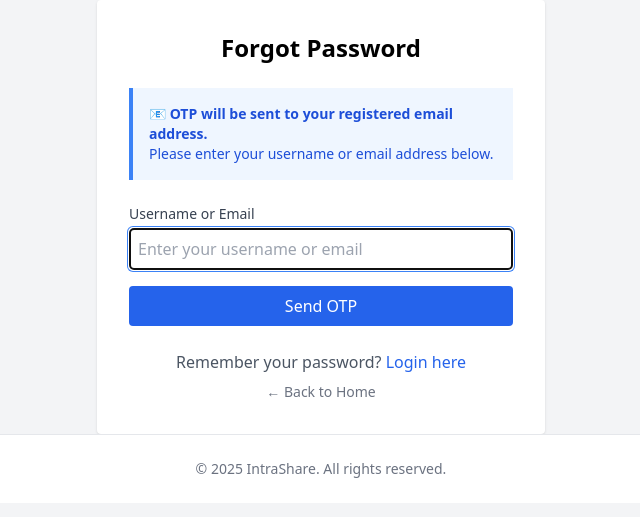
After one commit to sumankarki9/intrashare, a Django app: page /forgot-password/ in a window 1280 px wide. The commit adds this page. Shown: the top 517 px of the page, without its empty margins (319-959 px from the left). Run offline with Django 3.2, Linux system fonts and the light colour scheme; some libraries are stand-ins or nearby versions.

Commit message:
add reset password

```diff
--- /dev/null
+++ b/templates/auth/forgot_password.html
@@ -0,0 +1,61 @@
+{% extends "base.html" %}
+
+{% block title %}Forgot Password{% endblock %}
+
+{% block content %}
+<div class="max-w-md mx-auto bg-white p-8 rounded shadow">
+    <h1 class="text-2xl font-bold mb-6 text-center">Forgot Password</h1>
+
+    <!-- Display messages -->
+    {% if messages %}
+        <div class="mb-4 space-y-2">
+            {% for message in messages %}
+                <div class="p-3 rounded {% if message.tags == 'error' %}bg-red-100 text-red-700{% elif message.tags == 'warning' %}bg-yellow-100 text-yellow-700{% elif message.tags == 'success' %}bg-green-100 text-green-700{% else %}bg-blue-100 text-blue-700{% endif %}">
+                    {{ message }}
+                </div>
+            {% endfor %}
+        </div>
+    {% endif %}
+
+    <div class="bg-blue-50 border-l-4 border-blue-500 p-4 mb-6">
+        <p class="text-sm text-blue-700">
+            <strong>📧 OTP will be sent to your registered email address.</strong><br>
+            Please enter your username or email address below.
+        </p>
+    </div>
+
+    <form method="POST" class="space-y-4">
+        {% csrf_token %}
+
+        <div>
+            <label for="identifier" class="block text-sm font-medium text-gray-700 mb-1">
+                Username or Email
+            </label>
+            <input type="text"
+                   id="identifier"
+                   name="identifier"
+                   required
+                   autofocus
+                   class="w-full border border-gray-300 p-2 rounded focus:ring-2 focus:ring-blue-500 focus:border-blue-500"
+                   placeholder="Enter your username or email">
+        </div>
+
+        <button type="submit"
+                class="w-full bg-blue-600 text-white py-2 px-4 rounded hover:bg-blue-700 transition font-medium">
+            Send OTP
+        </button>
+    </form>
+
+    <div class="mt-6 text-center space-y-2">
+        <p class="text-gray-600">
+            Remember your password?
+            <a href="{% url 'login' %}" class="text-blue-600 hover:underline font-medium">
+                Login here
+            </a>
+        </p>
+        <a href="{% url 'home' %}" class="text-gray-500 hover:underline text-sm block">
+            ← Back to Home
+        </a>
+    </div>
+</div>
+{% endblock %}
--- a/user/urls.py
+++ b/user/urls.py
@@ -7,7 +7,10 @@ from .views import (
     download_file,
     delete_file,
     custom_login_view,
-    toggle_user_status
+    toggle_user_status,
+    forgot_password,
+    verify_otp,
+    reset_password
 )
 
 urlpatterns = [
@@ -20,4 +23,8 @@ urlpatterns = [
     path('delete/<int:file_id>/', delete_file, name='delete_file'),
     path('toggle-user/<int:user_id>/', toggle_user_status, name='toggle_user_status'),
     path('delete/<int:file_id>/', delete_file, name='delete_file'),
+       # Password Reset URLs
+    path('forgot-password/', forgot_password, name='forgot_password'),
+    path('verify-otp/', verify_otp, name='verify_otp'),
+    path('reset-password/', reset_password, name='reset_password'),
 ]
--- a/user/views.py
+++ b/user/views.py
@@ -9,12 +9,16 @@ from django.contrib import messages
 from django.contrib.auth.decorators import user_passes_test
 import os
 from django.db.models import Q
+from django.utils import timezone
+from datetime import timedelta
 from .utils import (
     send_registration_email_to_admin,
     send_registration_confirmation_to_user,
     send_account_approved_email,
-    send_account_deactivated_email
+    send_account_deactivated_email,
+    send_password_reset_otp
 )
+from .models import UserFile, AppSettings, PasswordResetOTP
 
 def home(request):
     if request.user.is_authenticated:
@@ -367,3 +371,159 @@ def dashboard(request):
         "settings": settings,
         "max_file_size_mb": max_file_size_mb,
     })
+
+
+def forgot_password(request):
+    """Step 1: Request password reset - send OTP"""
+    if request.user.is_authenticated:
+        return redirect('dashboard')
+
+    if request.method == "POST":
+        identifier = request.POST.get("identifier", "").strip()
+
+        if not identifier:
+            messages.error(request, "Please enter your username or email.")
+            return render(request, "auth/forgot_password.html")
+
+        # Find user by username or email
+        user = None
+        try:
+            user = User.objects.get(username=identifier)
+        except User.DoesNotExist:
+            try:
+                user = User.objects.get(email=identifier)
+            except User.DoesNotExist:
+                pass
+
+        if not user:
+            messages.error(request, "No account found with that username or email.")
+            return render(request, "auth/forgot_password.html")
+
+        if not user.email:
+            messages.error(request, "This account has no email address registered. Please contact the administrator.")
+            return render(request, "auth/forgot_password.html")
+
+        # Check for recent OTP requests (rate limiting)
+        recent_otp = PasswordResetOTP.objects.filter(
+            user=user,
+            created_at__gte=timezone.now() - timedelta(minutes=2)
+        ).first()
+
+        if recent_otp:
+            messages.warning(request, "Please wait 2 minutes before requesting another OTP.")
+            return render(request, "auth/forgot_password.html")
+
+        # Generate and save OTP
+        otp_code = PasswordResetOTP.generate_otp()
+        PasswordResetOTP.objects.create(user=user, otp=otp_code)
+
+        # Send OTP email
+        if send_password_reset_otp(user, otp_code):
+            messages.success(request, f"An OTP has been sent to {user.email}. Please check your inbox.")
+            # Store username in session for next step
+            request.session['reset_username'] = user.username
+            return redirect('verify_otp')
+        else:
+            messages.error(request, "Failed to send OTP. Please try again later.")
+            return render(request, "auth/forgot_password.html")
+
+    return render(request, "auth/forgot_password.html")
+
+
+def verify_otp(request):
+    """Step 2: Verify OTP"""
+    if request.user.is_authenticated:
+        return redirect('dashboard')
+
+    username = request.session.get('reset_username')
+    if not username:
+        messages.error(request, "Session expired. Please start the password reset process again.")
+        return redirect('forgot_password')
+
+    try:
+        user = User.objects.get(username=username)
+    except User.DoesNotExist:
+        messages.error(request, "User not found.")
+        return redirect('forgot_password')
+
+    if request.method == "POST":
+        otp_input = request.POST.get("otp", "").strip()
+
+        if not otp_input:
+            messages.error(request, "Please enter the OTP.")
+            return render(request, "auth/verify_otp.html", {"email": user.email})
+
+        # Find valid OTP
+        otp_record = PasswordResetOTP.objects.filter(
+            user=user,
+            otp=otp_input,
+            is_used=False
+        ).order_by('-created_at').first()
+
+        if not otp_record:
+            messages.error(request, "Invalid OTP. Please try again.")
+            return render(request, "auth/verify_otp.html", {"email": user.email})
+
+        if not otp_record.is_valid():
+            messages.error(request, "OTP has expired. Please request a new one.")
+            return redirect('forgot_password')
+
+        # OTP is valid - mark as used and proceed to password reset
+        otp_record.is_used = True
+        otp_record.save()
+
+        # Store OTP ID in session for verification in next step
+        request.session['verified_otp_id'] = otp_record.id
+        messages.success(request, "OTP verified successfully. Please set your new password.")
+        return redirect('reset_password')
+
+    return render(request, "auth/verify_otp.html", {"email": user.email})
+
+
+def reset_password(request):
+    """Step 3: Set new password"""
+    if request.user.is_authenticated:
+        return redirect('dashboard')
+
+    username = request.session.get('reset_username')
+    verified_otp_id = request.session.get('verified_otp_id')
+
+    if not username or not verified_otp_id:
+        messages.error(request, "Session expired. Please start the password reset process again.")
+        return redirect('forgot_password')
+
+    try:
+        user = User.objects.get(username=username)
+        otp_record = PasswordResetOTP.objects.get(id=verified_otp_id, user=user, is_used=True)
+    except (User.DoesNotExist, PasswordResetOTP.DoesNotExist):
+        messages.error(request, "Invalid session. Please start again.")
+        return redirect('forgot_password')
+
+    if request.method == "POST":
+        new_password = request.POST.get("new_password", "")
+        confirm_password = request.POST.get("confirm_password", "")
+
+        if not new_password or not confirm_password:
+            messages.error(request, "Please fill in both password fields.")
+            return render(request, "auth/reset_password.html")
+
+        if new_password != confirm_password:
+            messages.error(request, "Passwords do not match.")
+            return render(request, "auth/reset_password.html")
+
+        if len(new_password) < 8:
+            messages.error(request, "Password must be at least 8 characters long.")
+            return render(request, "auth/reset_password.html")
+
+        # Set new password
+        user.set_password(new_password)
+        user.save()
+
+        # Clean up session
+        del request.session['reset_username']
+        del request.session['verified_otp_id']
+
+        messages.success(request, "Password reset successful! You can now login with your new password.")
+        return redirect('login')
+
+    return render(request, "auth/reset_password.html")
```
Also changed, not shown: templates/auth/login.html (+7 -0 lines), templates/auth/reset_password.html (added, +112 -0 lines), templates/auth/verify_otp.html (added, +76 -0 lines), user/models.py (+31 -0 lines), user/utils.py (+72 -0 lines), README.md, user/migrations/0006_passwordresetotp.py (added).
